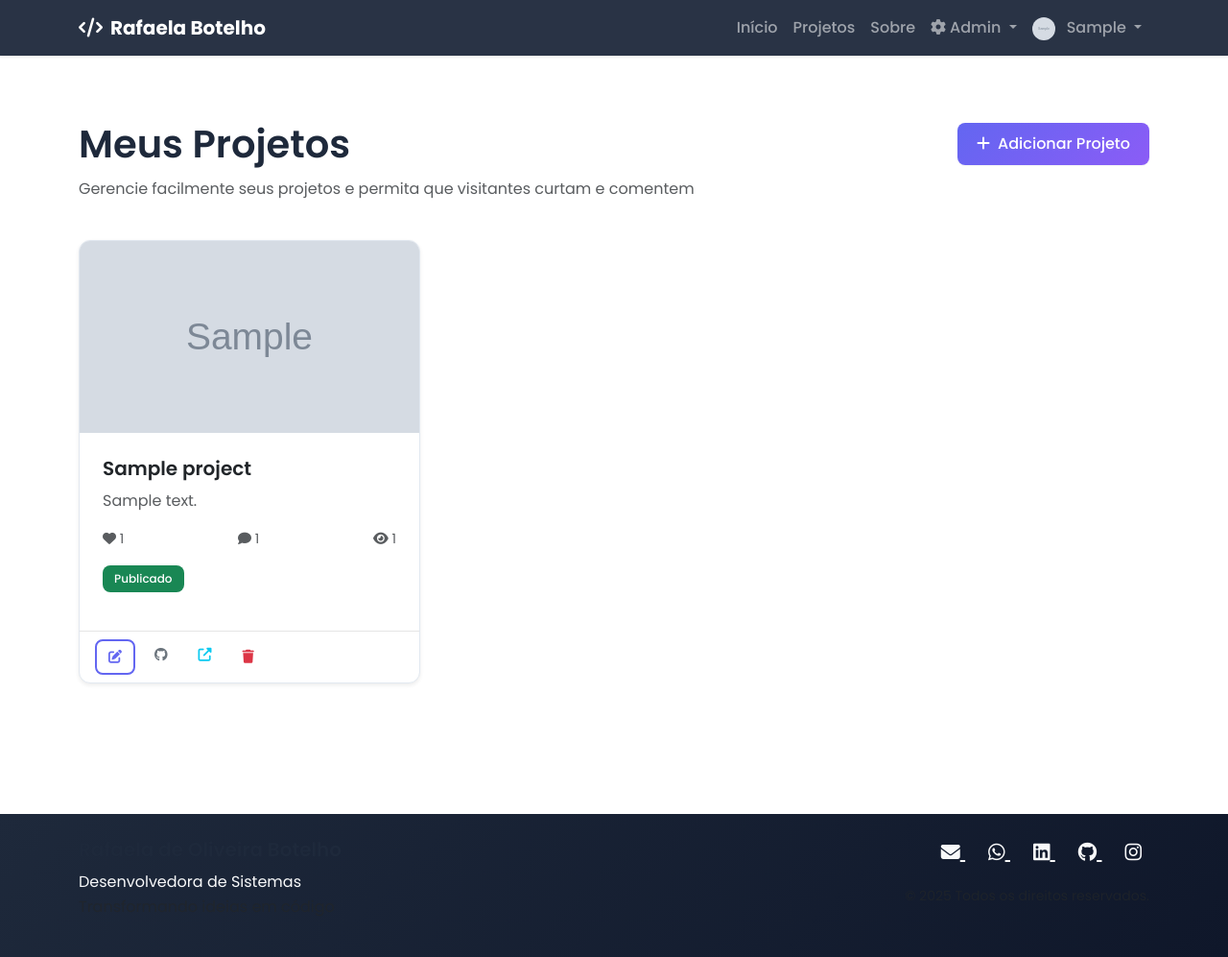
After one commit to bruxa61/PortfolioRAFA, a Flask app: page /admin/projetos/simples in a window 1280 px wide. The commit adds this page. Shown: the whole page at 96% size. Run offline with Flask 3, Linux system fonts and the light colour scheme; a user stored in the database is signed in; tables that the repository leaves empty hold one stand-in row (values such as "Sample post"); grey boxes marked "Sample" are stand-in pictures; parts of the project's set-up code (start-up, migrations or seed data) failed here and were passed over; some libraries are stand-ins or nearby versions.

Commit message:
Add functionality for users to create and manage their projects with likes and comments
Implement a new "Simple Projects" management system, allowing administrators to add, edit, and publish projects with images, descriptions, and GitHub links. Users can like and comment on these projects. Also includes new 404 and 500 error pages and improved admin navigation.

Replit-Commit-Author: Agent
Replit-Commit-Session-Id: fb3ac587-812c-4669-b4e9-a0180c373730
Replit-Commit-Checkpoint-Type: full_checkpoint
Replit-Commit-Screenshot-Url: https://storage.googleapis.com/screenshot-production-us-central1/e264d393-3971-4061-89a6-c8e7ccd49020/fb3ac587-812c-4669-b4e9-a0180c373730/0HVHjtq

```diff
--- a/routes.py
+++ b/routes.py
@@ -73,15 +73,14 @@ def about():
     about = AboutPage.query.first()
     if not about:
         # Create default about page
-        about = AboutPage(
-            title="Sobre Mim",
-            content="Apaixonada por tecnologia e formada em Análise e Desenvolvimento de Sistemas pelo SENAI 'Morvan Figueiredo'",
-            contact_email="rafaelaolbo@gmail.com",
-            linkedin_url="https://www.linkedin.com/in/rafaela-botelho-76a4a72b0/",
-            github_url="https://github.com/bruxa61",
-            instagram_url="https://www.instagram.com/r.afita_/",
-            whatsapp_url="https://wa.me/5511986261266"
-        )
+        about = AboutPage()
+        about.title = "Sobre Mim"
+        about.content = "Apaixonada por tecnologia e formada em Análise e Desenvolvimento de Sistemas pelo SENAI 'Morvan Figueiredo'"
+        about.contact_email = "rafaelaolbo@gmail.com"
+        about.linkedin_url = "https://www.linkedin.com/in/rafaela-botelho-76a4a72b0/"
+        about.github_url = "https://github.com/bruxa61"
+        about.instagram_url = "https://www.instagram.com/r.afita_/"
+        about.whatsapp_url = "https://wa.me/5511986261266"
         db.session.add(about)
         db.session.commit()
 
@@ -107,7 +106,9 @@ def toggle_like(project_id):
         liked = False
     else:
         # Like
-        like = Like(user_id=current_user.id, project_id=project_id)
+        like = Like()
+        like.user_id = current_user.id
+        like.project_id = project_id
         db.session.add(like)
         project.likes_count += 1
         liked = True
@@ -140,11 +141,10 @@ def add_comment(project_id):
         flash('O comentário não pode estar vazio.', 'error')
         return redirect(url_for('project_detail', slug=project.slug))
 
-    comment = Comment(
-        user_id=current_user.id,
-        project_id=project_id,
-        content=content
-    )
+    comment = Comment()
+    comment.user_id = current_user.id
+    comment.project_id = project_id
+    comment.content = content
 
     db.session.add(comment)
     project.comments_count += 1
@@ -353,6 +353,124 @@ def mark_notification_read(notification_id):
 
     return jsonify({'success': True})
 
+# ==========================================
+# SIMPLE PROJECT MANAGEMENT ROUTES
+# ==========================================
+
+@app.route('/admin/projetos/simples')
+@require_admin
+def admin_simple_projects():
+    page = request.args.get('page', 1, type=int)
+    projects = Project.query.order_by(desc(Project.created_at)).paginate(
+        page=page, per_page=12, error_out=False
+    )
+    return render_template('admin/simple_projects.html', projects=projects)
+
+@app.route('/admin/projetos/simples/criar', methods=['POST'])
+@require_admin
+def admin_simple_project_create():
+    title = request.form.get('title', '').strip()
+    description = request.form.get('description', '').strip()
+    github_url = request.form.get('github_url', '').strip()
+    is_published = 'is_published' in request.form
+
+    if not title or not description:
+        flash('Título e descrição são obrigatórios.', 'error')
+        return redirect(url_for('admin_simple_projects'))
+
+    # Create new project
+    project = Project()
+    project.title = title
+    project.description = description
+    project.github_url = github_url if github_url else None
+    project.is_published = is_published
+    project.slug = create_slug(title)
+
+    # Handle image upload
+    if 'image' in request.files:
+        file = request.files['image']
+        if file and file.filename and allowed_file(file.filename):
+            filename = secure_filename(file.filename)
+            filename = f"project_{uuid.uuid4().hex}_{filename}"
+            file_path = os.path.join(current_app.config['UPLOAD_FOLDER'], filename)
+
+            os.makedirs(os.path.dirname(file_path), exist_ok=True)
+            file.save(file_path)
+
+            project.image_url = f"/static/uploads/{filename}"
+
+    try:
+        db.session.add(project)
+        db.session.commit()
+        flash(f'Projeto "{title}" criado com sucesso!', 'success')
+    except Exception as e:
+        db.session.rollback()
+        flash('Erro ao criar projeto. Tente novamente.', 'error')
+
+    return redirect(url_for('admin_simple_projects'))
+
+@app.route('/admin/projetos/simples/<int:project_id>/editar', methods=['POST'])
+@require_admin
+def admin_simple_project_edit(project_id):
+    project = Project.query.get_or_404(project_id)
+
+    title = request.form.get('title', '').strip()
+    description = request.form.get('description', '').strip()
+    github_url = request.form.get('github_url', '').strip()
+    is_published = 'is_published' in request.form
+
+    if not title or not description:
+        flash('Título e descrição são obrigatórios.', 'error')
+        return redirect(url_for('admin_simple_projects'))
+
+    # Update project
+    project.title = title
+    project.description = description
+    project.github_url = github_url if github_url else None
+    project.is_published = is_published
+
+    # Update slug if title changed
+    if title != project.title:
+        project.slug = create_slug(title)
+
+    # Handle new image upload
+    if 'image' in request.files:
+        file = request.files['image']
+        if file and file.filename and allowed_file(file.filename):
+            filename = secure_filename(file.filename)
+            filename = f"project_{uuid.uuid4().hex}_{filename}"
+            file_path = os.path.join(current_app.config['UPLOAD_FOLDER'], filename)
+
+            os.makedirs(os.path.dirname(file_path), exist_ok=True)
+            file.save(file_path)
+
+            project.image_url = f"/static/uploads/{filename}"
+
+    try:
+        db.session.commit()
+        flash(f'Projeto "{title}" atualizado com sucesso!', 'success')
+    except Exception as e:
+        db.session.rollback()
+        flash('Erro ao atualizar projeto. Tente novamente.', 'error')
+
+    return redirect(url_for('admin_simple_projects'))
+
+@app.route('/admin/projetos/simples/<int:project_id>/excluir', methods=['POST'])
+@require_admin
+def admin_simple_project_delete(project_id):
+    project = Project.query.get_or_404(project_id)
+    project_title = project.title
+
+    try:
+        db.session.delete(project)
+        db.session.commit()
+        flash(f'Projeto "{project_title}" excluído com sucesso!', 'success')
+    except Exception as e:
+        db.session.rollback()
+        flash('Erro ao excluir projeto. Tente novamente.', 'error')
+
+    return redirect(url_for('admin_simple_projects'))
+
 # Error handlers
 @app.errorhandler(404)
 def not_found_error(error):
--- a/static/css/style.css
+++ b/static/css/style.css
@@ -574,6 +574,64 @@ h1, h2, h3, h4, h5, h6 {
     border-image-slice: 1;
 }
 
+/* Error page styles */
+.error-page {
+    min-height: 60vh;
+    display: flex;
+    align-items: center;
+}
+
+.error-code {
+    font-size: 8rem;
+    font-weight: 900;
+    color: var(--primary-color);
+    line-height: 1;
+}
+
+.error-title {
+    color: var(--text-dark);
+    margin: 1rem 0;
+}
+
+.error-description {
+    font-size: 1.1rem;
+    color: var(--text-light);
+    margin-bottom: 2rem;
+}
+
+.error-actions .btn {
+    margin: 0 0.5rem;
+}
+
+/* Simple projects page styles */
+.project-card .card-footer {
+    background-color: rgba(0,0,0,0.02);
+    border-top: 1px solid rgba(0,0,0,0.1);
+}
+
+.project-card .btn {
+    transition: all 0.2s ease;
+}
+
+.project-card .btn:hover {
+    transform: scale(1.1);
+}
+
+/* Modal improvements */
+.modal-dialog {
+    margin-top: 2rem;
+}
+
+.form-label {
+    font-weight: 600;
+    color: var(--text-dark);
+}
+
+.form-text {
+    font-size: 0.875rem;
+    color: var(--text-light);
+}
+
 /* Custom Scrollbar */
 ::-webkit-scrollbar {
     width: 8px;
--- /dev/null
+++ b/templates/admin/simple_projects.html
@@ -0,0 +1,282 @@
+{% extends "base.html" %}
+
+{% block title %}Meus Projetos - Rafaela Botelho{% endblock %}
+
+{% block content %}
+<div class="container py-4 mt-4">
+    <!-- Page Header -->
+    <div class="row mb-4">
+        <div class="col-12">
+            <div class="d-flex justify-content-between align-items-center">
+                <h1 class="mb-0">Meus Projetos</h1>
+                <button class="btn btn-primary" data-bs-toggle="modal" data-bs-target="#newProjectModal">
+                    <i class="fas fa-plus me-2"></i>Adicionar Projeto
+                </button>
+            </div>
+            <p class="text-muted mt-2">Gerencie facilmente seus projetos e permita que visitantes curtam e comentem</p>
+        </div>
+    </div>
+
+    <!-- Projects Grid -->
+    <div class="row g-4">
+        {% for project in projects.items %}
+        <div class="col-md-6 col-lg-4">
+            <div class="card project-card h-100 shadow-sm">
+                <!-- Project Image -->
+                {% if project.image_url %}
+                <img src="{{ project.image_url }}" class="card-img-top" style="height: 200px; object-fit: cover;" alt="{{ project.title }}">
+                {% else %}
+                <div class="card-img-top bg-light d-flex align-items-center justify-content-center" style="height: 200px;">
+                    <i class="fas fa-code fa-3x text-muted"></i>
+                </div>
+                {% endif %}
+
+                <div class="card-body">
+                    <h5 class="card-title">{{ project.title }}</h5>
+                    <p class="card-text text-muted">{{ project.description[:100] }}{% if project.description|length > 100 %}...{% endif %}</p>
+
+                    <!-- Project Stats -->
+                    <div class="d-flex justify-content-between text-muted small mb-3">
+                        <span><i class="fas fa-heart"></i> {{ project.likes_count }}</span>
+                        <span><i class="fas fa-comment"></i> {{ project.comments_count }}</span>
+                        <span><i class="fas fa-eye"></i> {{ project.view_count }}</span>
+                    </div>
+
+                    <!-- Status Badge -->
+                    {% if project.is_published %}
+                        <span class="badge bg-success mb-3">Publicado</span>
+                    {% else %}
+                        <span class="badge bg-warning mb-3">Rascunho</span>
+                    {% endif %}
+                </div>
+
+                <div class="card-footer bg-transparent">
+                    <div class="d-flex gap-2">
+                        <button class="btn btn-sm btn-outline-primary edit-project-btn"
+                                data-project-id="{{ project.id }}"
+                                data-project-title="{{ project.title }}"
+                                data-project-description="{{ project.description }}"
+                                data-project-github="{{ project.github_url }}"
+                                data-project-published="{{ project.is_published }}">
+                            <i class="fas fa-edit"></i>
+                        </button>
+                        {% if project.github_url %}
+                        <a href="{{ project.github_url }}" target="_blank" class="btn btn-sm btn-outline-secondary">
+                            <i class="fab fa-github"></i>
+                        </a>
+                        {% endif %}
+                        <a href="{{ url_for('project_detail', slug=project.slug) }}" target="_blank" class="btn btn-sm btn-outline-info">
+                            <i class="fas fa-external-link-alt"></i>
+                        </a>
+                        <button class="btn btn-sm btn-outline-danger delete-project-btn" data-project-id="{{ project.id }}">
+                            <i class="fas fa-trash"></i>
+                        </button>
+                    </div>
+                </div>
+            </div>
+        </div>
+        {% endfor %}
+
+        {% if not projects.items %}
+        <div class="col-12">
+            <div class="text-center py-5">
+                <i class="fas fa-folder-open fa-4x text-muted mb-3"></i>
+                <h3 class="text-muted">Nenhum projeto ainda</h3>
+                <p class="text-muted mb-4">Comece criando seu primeiro projeto!</p>
+                <button class="btn btn-primary" data-bs-toggle="modal" data-bs-target="#newProjectModal">
+                    <i class="fas fa-plus me-2"></i>Criar Primeiro Projeto
+                </button>
+            </div>
+        </div>
+        {% endif %}
+    </div>
+
+    <!-- Pagination -->
+    {% if projects.pages > 1 %}
+    <nav aria-label="Navegação de projetos" class="mt-4">
+        <ul class="pagination justify-content-center">
+            {% if projects.has_prev %}
+            <li class="page-item">
+                <a class="page-link" href="{{ url_for('admin_simple_projects', page=projects.prev_num) }}">&laquo;</a>
+            </li>
+            {% endif %}
+
+            {% for page_num in projects.iter_pages() %}
+                {% if page_num %}
+                    {% if page_num != projects.page %}
+                    <li class="page-item">
+                        <a class="page-link" href="{{ url_for('admin_simple_projects', page=page_num) }}">{{ page_num }}</a>
+                    </li>
+                    {% else %}
+                    <li class="page-item active">
+                        <span class="page-link">{{ page_num }}</span>
+                    </li>
+                    {% endif %}
+                {% else %}
+                <li class="page-item disabled">
+                    <span class="page-link">…</span>
+                </li>
+                {% endif %}
+            {% endfor %}
+
+            {% if projects.has_next %}
+            <li class="page-item">
+                <a class="page-link" href="{{ url_for('admin_simple_projects', page=projects.next_num) }}">&raquo;</a>
+            </li>
+            {% endif %}
+        </ul>
+    </nav>
+    {% endif %}
+</div>
+
+<!-- New Project Modal -->
+<div class="modal fade" id="newProjectModal" tabindex="-1">
+    <div class="modal-dialog modal-lg">
+        <div class="modal-content">
+            <div class="modal-header">
+                <h5 class="modal-title">Novo Projeto</h5>
+                <button type="button" class="btn-close" data-bs-dismiss="modal"></button>
+            </div>
+            <form method="POST" action="{{ url_for('admin_simple_project_create') }}" enctype="multipart/form-data">
+                <div class="modal-body">
+                    <div class="row g-3">
+                        <div class="col-12">
+                            <label for="title" class="form-label">Título do Projeto *</label>
+                            <input type="text" class="form-control" id="title" name="title" required>
+                        </div>
+
+                        <div class="col-12">
+                            <label for="description" class="form-label">Descrição *</label>
+                            <textarea class="form-control" id="description" name="description" rows="3"
+                                      placeholder="Descreva o que seu projeto faz..." required></textarea>
+                        </div>
+
+                        <div class="col-12">
+                            <label for="github_url" class="form-label">Link do Repositório</label>
+                            <input type="url" class="form-control" id="github_url" name="github_url"
+                                   placeholder="https://github.com/seu-usuario/seu-projeto">
+                        </div>
+
+                        <div class="col-12">
+                            <label for="image" class="form-label">Imagem do Projeto</label>
+                            <input type="file" class="form-control" id="image" name="image"
+                                   accept="image/*">
+                            <div class="form-text">PNG, JPG, GIF até 16MB</div>
+                        </div>
+
+                        <div class="col-12">
+                            <div class="form-check">
+                                <input class="form-check-input" type="checkbox" id="is_published" name="is_published" checked>
+                                <label class="form-check-label" for="is_published">
+                                    Publicar projeto (visitantes poderão ver, curtir e comentar)
+                                </label>
+                            </div>
+                        </div>
+                    </div>
+                </div>
+                <div class="modal-footer">
+                    <button type="button" class="btn btn-secondary" data-bs-dismiss="modal">Cancelar</button>
+                    <button type="submit" class="btn btn-primary">Criar Projeto</button>
+                </div>
+            </form>
+        </div>
+    </div>
+</div>
+
+<!-- Edit Project Modal -->
+<div class="modal fade" id="editProjectModal" tabindex="-1">
+    <div class="modal-dialog modal-lg">
+        <div class="modal-content">
+            <div class="modal-header">
+                <h5 class="modal-title">Editar Projeto</h5>
+                <button type="button" class="btn-close" data-bs-dismiss="modal"></button>
+            </div>
+            <form method="POST" id="editProjectForm" enctype="multipart/form-data">
+                <div class="modal-body">
+                    <div class="row g-3">
+                        <div class="col-12">
+                            <label for="edit_title" class="form-label">Título do Projeto *</label>
+                            <input type="text" class="form-control" id="edit_title" name="title" required>
+                        </div>
+
+                        <div class="col-12">
+                            <label for="edit_description" class="form-label">Descrição *</label>
+                            <textarea class="form-control" id="edit_description" name="description" rows="3" required></textarea>
+                        </div>
+
+                        <div class="col-12">
+                            <label for="edit_github_url" class="form-label">Link do Repositório</label>
+                            <input type="url" class="form-control" id="edit_github_url" name="github_url">
+                        </div>
+
+                        <div class="col-12">
+                            <label for="edit_image" class="form-label">Nova Imagem (opcional)</label>
+                            <input type="file" class="form-control" id="edit_image" name="image" accept="image/*">
+                            <div class="form-text">Deixe vazio para manter a imagem atual</div>
+                        </div>
+
+                        <div class="col-12">
+                            <div class="form-check">
+                                <input class="form-check-input" type="checkbox" id="edit_is_published" name="is_published">
+                                <label class="form-check-label" for="edit_is_published">
+                                    Publicar projeto
+                                </label>
+                            </div>
+                        </div>
+                    </div>
+                </div>
+                <div class="modal-footer">
+                    <button type="button" class="btn btn-secondary" data-bs-dismiss="modal">Cancelar</button>
+                    <button type="submit" class="btn btn-primary">Salvar Alterações</button>
+                </div>
+            </form>
+        </div>
+    </div>
+</div>
+
+<script>
+// Edit project functionality
+document.addEventListener('DOMContentLoaded', function() {
+    const editButtons = document.querySelectorAll('.edit-project-btn');
+    const editModal = new bootstrap.Modal(document.getElementById('editProjectModal'));
+    const editForm = document.getElementById('editProjectForm');
+
+    editButtons.forEach(button => {
+        button.addEventListener('click', function() {
+            const projectId = this.dataset.projectId;
+            const title = this.dataset.projectTitle;
+            const description = this.dataset.projectDescription;
+            const githubUrl = this.dataset.projectGithub;
+            const isPublished = this.dataset.projectPublished === 'True';
+
+            // Populate form
+            document.getElementById('edit_title').value = title;
+            document.getElementById('edit_description').value = description;
+            document.getElementById('edit_github_url').value = githubUrl || '';
+            document.getElementById('edit_is_published').checked = isPublished;
+
+            // Set form action
+            editForm.action = `/admin/projetos/simples/${projectId}/editar`;
+
+            editModal.show();
+        });
+    });
+
+    // Delete project functionality
+    const deleteButtons = document.querySelectorAll('.delete-project-btn');
+    deleteButtons.forEach(button => {
+        button.addEventListener('click', function() {
+            const projectId = this.dataset.projectId;
+            if (confirm('Tem certeza que deseja excluir este projeto? Esta ação não pode ser desfeita.')) {
+                // Create form and submit
+                const form = document.createElement('form');
+                form.method = 'POST';
+                form.action = `/admin/projetos/simples/${projectId}/excluir`;
+                document.body.appendChild(form);
+                form.submit();
+            }
+        });
+    });
+});
+</script>
+{% endblock %}
--- a/templates/base.html
+++ b/templates/base.html
@@ -42,10 +42,21 @@
 
                     {% if current_user.is_authenticated %}
                         {% if current_user.is_admin %}
-                            <li class="nav-item">
-                                <a class="nav-link" href="{{ url_for('admin_dashboard') }}">
+                            <li class="nav-item dropdown">
+                                <a class="nav-link dropdown-toggle" href="#" id="adminDropdown" role="button" data-bs-toggle="dropdown">
                                     <i class="fas fa-cog me-1"></i>Admin
                                 </a>
+                                <ul class="dropdown-menu">
+                                    <li><a class="dropdown-item" href="{{ url_for('admin_simple_projects') }}">
+                                        <i class="fas fa-plus me-2"></i>Meus Projetos
+                                    </a></li>
+                                    <li><a class="dropdown-item" href="{{ url_for('admin_dashboard') }}">
+                                        <i class="fas fa-tachometer-alt me-2"></i>Dashboard
+                                    </a></li>
+                                    <li><a class="dropdown-item" href="{{ url_for('admin_about') }}">
+                                        <i class="fas fa-user me-2"></i>Sobre Mim
+                                    </a></li>
+                                </ul>
                             </li>
                         {% endif %}
                         <li class="nav-item dropdown">
```
Also changed, not shown: replit_auth.py (+5 -4 lines), templates/404.html (added, +29 -0 lines), templates/500.html (added, +29 -0 lines), utils.py (+6 -7 lines).
